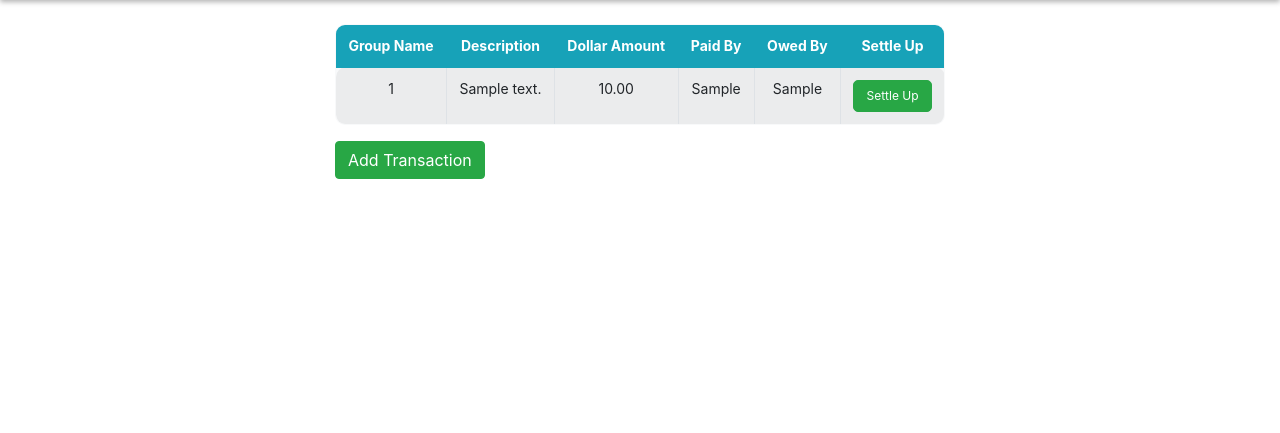
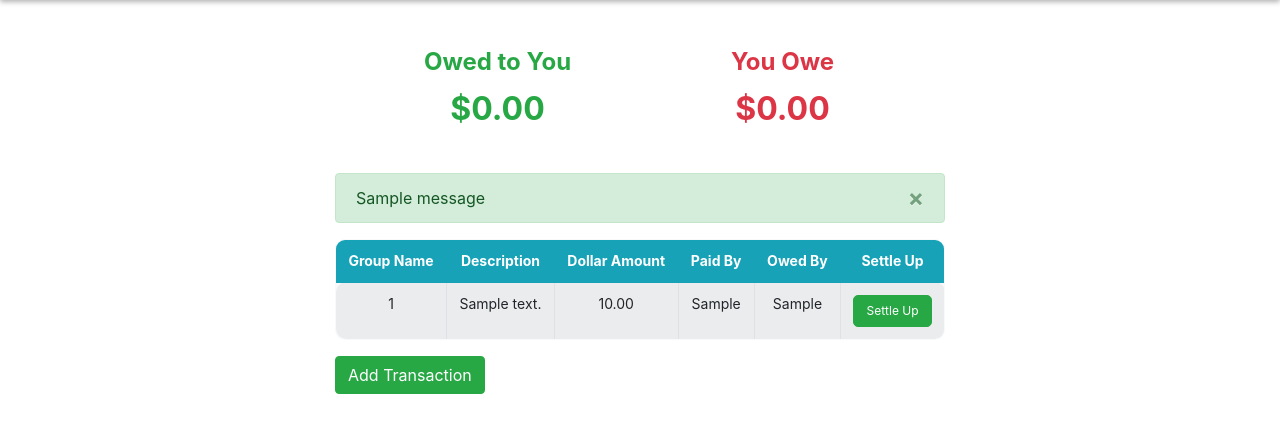
Before and after one commit to belwalrahul/paypals, a Django app: page / in a window 1280 px wide. Shown: the part 62-495 px from the top of the page. Run offline with Django 4.2, Linux system fonts and the light colour scheme; a user stored in the database is signed in; tables that the repository leaves empty hold one stand-in row (values such as "Sample post"); one stand-in notice (Sample message) is shown.

Commit message:
more UI changes

```diff
--- a/core/static/style.css
+++ b/core/static/style.css
@@ -138,3 +138,31 @@
   background-color: #0dbf7e;
   border-color: #0dbf7e;
 }
+
+h3 {
+  font-size: 48px;
+  font-weight: 600;
+  margin-top: 10px;
+}
+
+@media (max-width: 576px) {
+  h3 {
+    font-size: 36px;
+  }
+}
+
+p {
+  font-size: 1.2rem;
+}
+
+.text-success h4,
+.text-danger h4 {
+  font-size: 1.5rem;
+  font-weight: bold;
+}
+
+.text-success p,
+.text-danger p {
+  font-size: 2rem;
+  font-weight: bold;
+}
--- a/core/templates/paypals/groups.html
+++ b/core/templates/paypals/groups.html
@@ -41,7 +41,7 @@
     </table>
     {% else %}
   <div class="alert alert-danger">
-    <p class="mb-0">No transactions to display.</p>
+    <p class="mb-0">No Groups to display.</p>
   </div>
 {% endif %}
 <a href="/groups/add">
--- a/core/templates/paypals/header.html
+++ b/core/templates/paypals/header.html
@@ -1,4 +1,5 @@
 <head>
+    <meta name="viewport" content="width=device-width">
         <link rel="stylesheet" href="https://cdn.jsdelivr.net/npm/bootstrap@4.3.1/dist/css/bootstrap.min.css" integrity="sha384-ggOyR0iXCbMQv3Xipma34MD+dH/1fQ784/j6cY/iJTQUOhcWr7x9JvoRxT2MZw1T" crossorigin="anonymous">
         <script src="https://code.jquery.com/jquery-3.3.1.slim.min.js" integrity="sha384-q8i/X+965DzO0rT7abK41JStQIAqVgRVzpbzo5smXKp4YfRvH+8abtTE1Pi6jizo" crossorigin="anonymous"></script>
         <script src="https://cdn.jsdelivr.net/npm/popper.js@1.14.7/dist/umd/popper.min.js" integrity="sha384-UO2eT0CpHqdSJQ6hJty5KVphtPhzWj9WO1clHTMGa3JDZwrnQq4sF86dIHNDz0W1" crossorigin="anonymous"></script>
--- a/core/templates/paypals/home.html
+++ b/core/templates/paypals/home.html
@@ -1,8 +1,30 @@
 {% include "paypals/header.html" %}
+<div class="container mt-5">
+
+  <div class="row justify-content-center">
+    <div class="col-md-6 text-center">
+      <div class="row">
+        <div class="col-sm mb-3">
+          <div class="text-success">
+            <h4>Owed to You</h4>
+            <p class="mb-0">${{ owed |floatformat:2}}</p>
+          </div>
+        </div>
+        <div class="col-sm mb-3">
+          <div class="text-danger">
+            <h4>You Owe</h4>
+            <p class="mb-0">${{ owe |floatformat:2}}</p>
+          </div>
+        </div>
+      </div>
+    </div>
+  </div>
+</div>
 
 <div class="container-fluid">
   <div class="row justify-content-center">
     <div class="col-lg-6 py-4">
+      {% include "paypals/messages.html" %}
       {% if transactions %}
       <table class="table table-bordered table-striped custom-table">
         <thead>
--- /dev/null
+++ b/core/templates/paypals/messages.html
@@ -0,0 +1,22 @@
+{% if messages %}
+  {% for message in messages %}
+
+  <div class="container-fluid p-0">
+    {% if message.tags == 'error' %}
+    <div class="alert alert-danger alert-dismissible" role="alert" >
+      <button type="button" class="close" data-dismiss="alert" aria-label="Close">
+        <span aria-hidden="True">&times;</span>
+      </button>
+      {{ message }}
+    </div>
+    {% else %}
+    <div class="alert alert-success alert-dismissible" role="alert" >
+      <button type="button" class="close" data-dismiss="alert" aria-label="Close">
+        <span aria-hidden="True">&times;</span>
+      </button>
+      {{ message }}
+    </div>
+    {% endif %}
+  </div>
+  {% endfor %}
+  {%endif%}
--- a/core/templates/paypals/navbar.html
+++ b/core/templates/paypals/navbar.html
@@ -1,4 +1,4 @@
-<nav class="navbar navbar-expand-lg navbar-light" style="background-color: #10d48e;">
+<nav class="navbar navbar-expand-xl navbar-light" style="background-color: #10d48e;">
     <a class="navbar-brand" href="/">Pay<span style="color: aliceblue; text-shadow: 1px 0 0 #000, 0 -1px 0 #000, 0 1px 0 #000, -1px 0 0 #000;">Pals</span></a>
     <button class="navbar-toggler" type="button" data-toggle="collapse" data-target="#navbarNav" aria-controls="navbarNav" aria-expanded="false" aria-label="Toggle navigation">
       <span class="navbar-toggler-icon"></span>
--- a/core/views.py
+++ b/core/views.py
@@ -150,7 +150,7 @@ def friends_list(request):
     except Friend.DoesNotExist:
         friends = []
 
-    return render(request, 'friends_list.html', {'friends': friends})
+    return render(request, 'paypals/friends_list.html', {'friends': friends})
 
 @login_required(login_url='/login/')
 def add_friend(request):
@@ -304,7 +304,7 @@ def add_grouptransaction(request,id):
 
             transaction.save()
             rdr = "/groups/"+str(id)+"/add"
-            return redirect(rdr)
+            return redirect(grouppage,id=id)
     else:
         transaction_form = GroupTransactionForm(owed_by=userList)
         page_data = { "transaction_form": transaction_form }
```
Also changed, not shown: core/templates/paypals/friends_list.html (+25 -8 lines).
